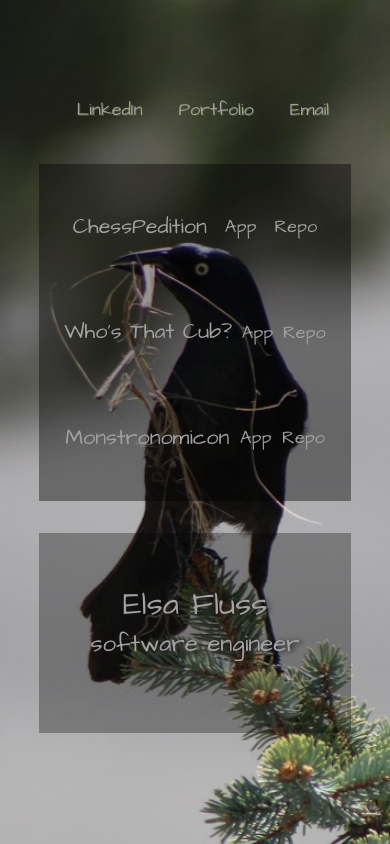
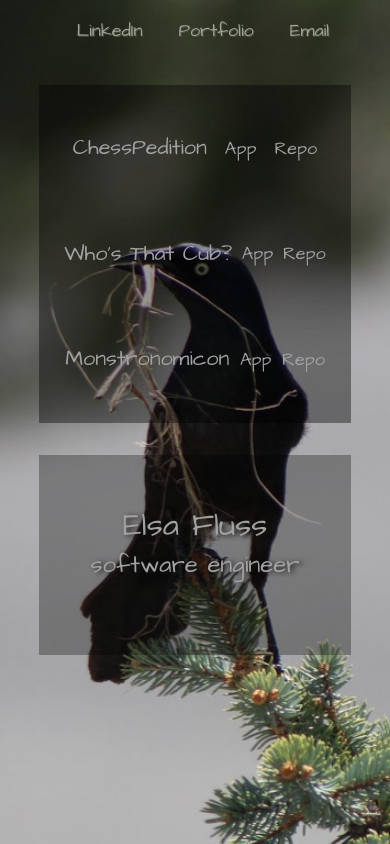
Before and after one commit to elsafluss/home-site, a React (Create React App) app: page / in a window 390 px wide. Built offline with nearby package versions, Linux system fonts and the light colour scheme.

Commit message:
Adjust link positions

```diff
--- a/src/App.css
+++ b/src/App.css
@@ -66,6 +66,7 @@ a {
 @media only screen and (max-width: 625px) {
   .App {
     background-image: url("./assets/background-bird4.jpeg");
+    justify-content: flex-start;
   }
 
   .App-header {
--- a/src/Links.css
+++ b/src/Links.css
@@ -2,7 +2,7 @@
   align-items: center;
   display: flex;
   flex-direction: row;
-  justify-content: space-between;
+  justify-content: space-evenly;
   width: 80%;
 }
 
```
Also changed, not shown: public/manifest.json.
